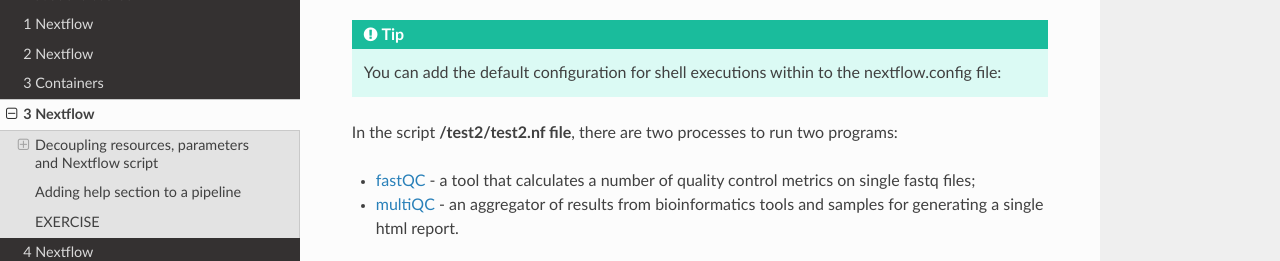
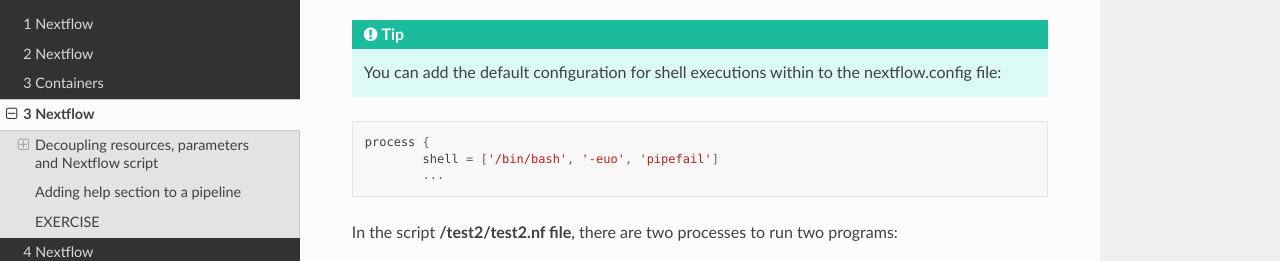
Before and after one commit to biocorecrg/nextflow-course-2023-fall, a Sphinx documentation site: the page built from docs/nextflow_3.rst, in a window 1280 px wide and 900 px high, scrolled down 803 px, cut to the strip 125-386 px from the top of the window. Built offline with Sphinx 7.4.7 and the Read the Docs theme 2.0.0, drawn with Linux system fonts in a browser that asks for light colours.

Commit message:
Update nextflow_3.rst

```diff
--- a/docs/nextflow_3.rst
+++ b/docs/nextflow_3.rst
@@ -37,8 +37,8 @@
 
 .. tip::
 	You can add the default configuration for shell executions within to the nextflow.config file:
+.. code-block:: groovy
 
-.. code-block:: groovy
 	process {
   		shell = ['/bin/bash', '-euo', 'pipefail']
 		...
```
